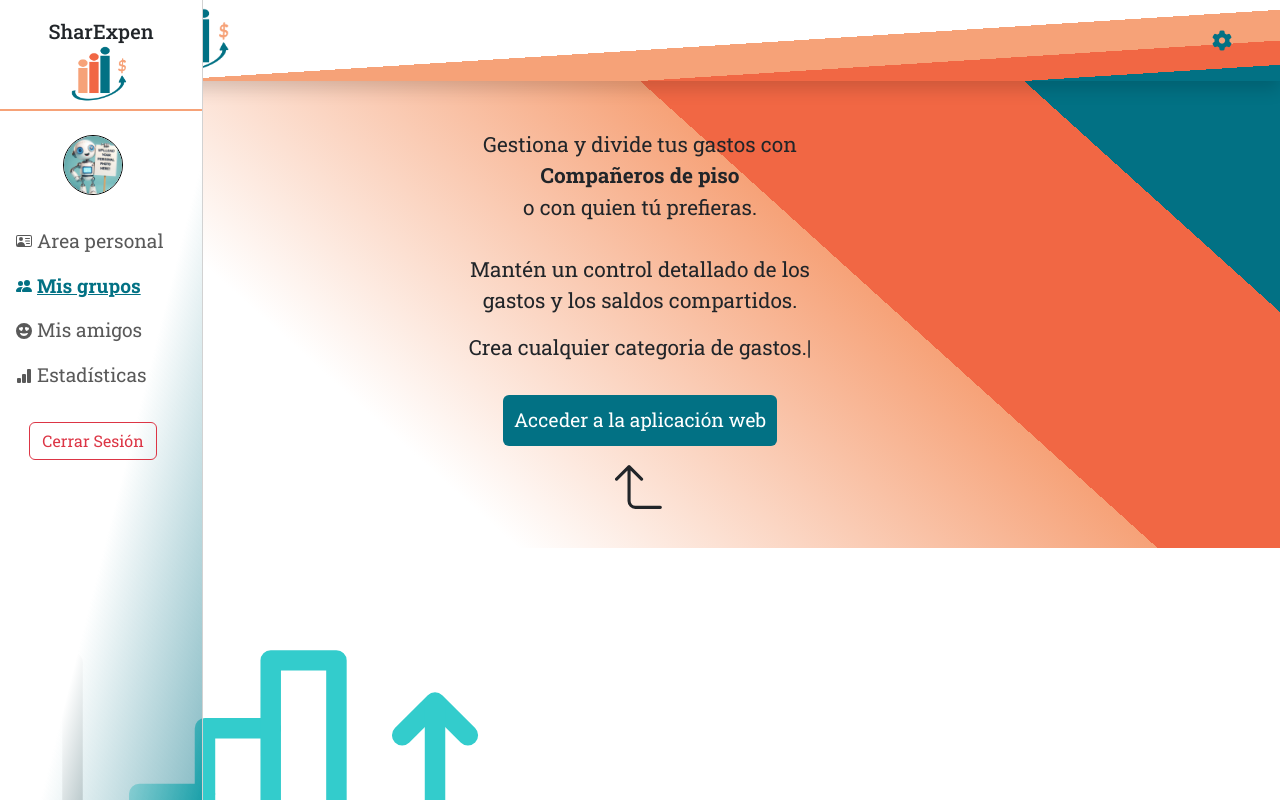
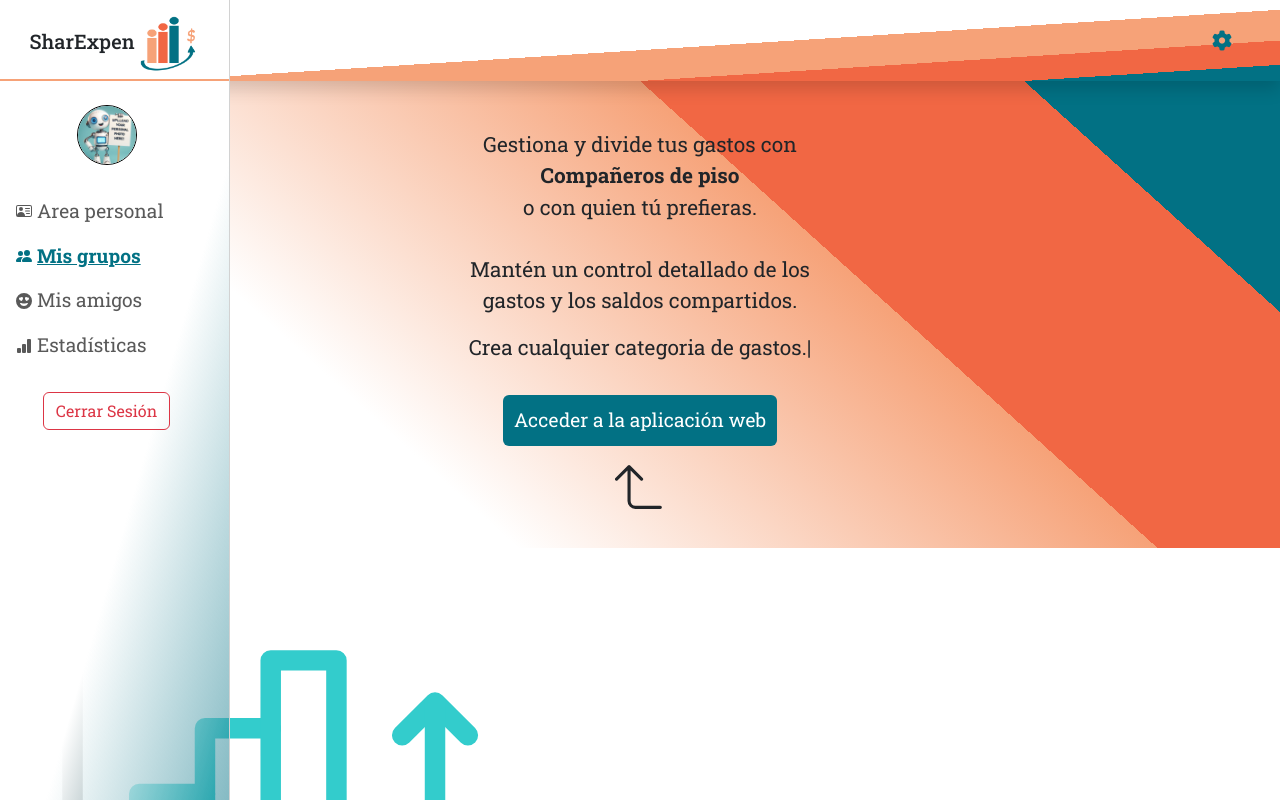
Before and after one commit to matildejb/TFM_front, an Angular app: page /landing in a window 1280 px wide. Shown: the top 800 px of the page. Built offline with nearby package versions, Linux system fonts and the light colour scheme; no server answers; sample sign-in values are in the browser's storage.

Commit message:
Usuario logado se muestra navbar + header
Usuario no logado se muestra solo el header

```diff
--- a/src/app/app.routes.ts
+++ b/src/app/app.routes.ts
@@ -17,7 +17,7 @@ import { loginGuard } from './guards/login.guard';
 
 
 export const routes: Routes = [
-  { path: '', redirectTo: '/landing', pathMatch: 'full' },
+  { path: '', pathMatch: 'full', redirectTo: '/landing' },
   { path: 'landing', component: LandingComponent },
   { path: 'welcome', component: WelcomeComponent },
   { path: 'register', component: RegisterComponent },
--- a/src/app/components/header/header.component.html
+++ b/src/app/components/header/header.component.html
@@ -1,15 +1,23 @@
 <nav class="navbar shadow ps-3 pe-lg-4 d-flex  align-items-center">
 
+  @if(!isLoggedIn)
+  {
   <div class="botonNavbar-Logotipo">
-    <app-navbar></app-navbar>
     <a class="navbar-brand fs-3 fs-md-2" [routerLink]="['/landing']">
       <strong>SharExpen</strong>
       <img src="assets/images/logo.png" alt="logotipo" width="70px">
     </a>
   </div>
+  }
 
   @if(isLoggedIn)
   {
+  <div>
+    <app-navbar></app-navbar>
+    <strong>SharExpen</strong>
+    <img src="assets/images/logo.png" alt="logotipo" width="70px">
+  </div>
+
   <div class="btn-settings me-3 me-md-1 ms-3">
     <button class="icon-settings" type="button" aria-haspopup="true" aria-expanded="false">
       <i class="fas fa-cog fa-lg"></i>
@@ -21,6 +29,7 @@
       <a class="element-settings" [routerLink]="['/settings/about']">Aplicación</a>
     </div>
   </div>
+
   }
 
 </nav>
--- a/src/app/components/header/navbar/navbar.component.css
+++ b/src/app/components/header/navbar/navbar.component.css
@@ -58,7 +58,7 @@ a {
 /* Media query para pantallas grandes */
 @media (min-width: 992px) {
   .offcanvas {
-    width: 203px;
+    width: 230px;
     display: block !important;
     visibility: visible !important;
     transform: none !important;
--- a/src/app/components/header/navbar/navbar.component.html
+++ b/src/app/components/header/navbar/navbar.component.html
@@ -1,4 +1,3 @@
-@if(isLoggedIn){
    <button class="navbar-toggler mx-3 btn-custom" type="button" data-bs-toggle="offcanvas"
         data-bs-target="#offcanvasNavbar" aria-controls="offcanvasNavbar" aria-label="Toggle navigation">
         <i class="bi bi-person-lines-fill icon-user"></i>
@@ -15,8 +14,8 @@
             <ul class="navbar-nav justify-content-end flex-grow-1 pe-3">
                 <li class="nav-item">
                     <a class="nav-link d-block" aria-current="page" [routerLink]="['/user-profile']"
-                    [ngClass]="{ 'active-border': activeLink === 'user-profile' }" (click)="setActive('user-profile')"
-                    (click)="collapseNavbar()">
+                        [ngClass]="{ 'active-border': activeLink === 'user-profile' }"
+                        (click)="setActive('user-profile')" (click)="collapseNavbar()">
                         <app-my-account></app-my-account>
                     </a>
                 </li>
@@ -34,8 +33,9 @@
                         Area personal</a>
                 </li>
                 <li class="nav-item">
-                <a class="nav-link" [routerLink]="['/groupsList']" [ngClass]="{ 'active': activeLink === 'groupsList' }"
-                    (click)="setActive('groupsList')" (click)="collapseNavbar()">
+                    <a class="nav-link" [routerLink]="['/groupsList']"
+                        [ngClass]="{ 'active': activeLink === 'groupsList' }" (click)="setActive('groupsList')"
+                        (click)="collapseNavbar()">
                         <svg xmlns="http://www.w3.org/2000/svg" width="16" height="16" fill="currentColor"
                             class="bi bi-people-fill" viewBox="0 0 16 16">
                             <path
@@ -54,8 +54,9 @@
                         Mis amigos</a>
                 </li>
                 <li class="nav-item">
-                <a class="nav-link" [routerLink]="['/statistics']" [ngClass]="{ 'active': activeLink === 'statistics' }"
-                    (click)="setActive('statistics')" (click)="collapseNavbar()">
+                    <a class="nav-link" [routerLink]="['/statistics']"
+                        [ngClass]="{ 'active': activeLink === 'statistics' }" (click)="setActive('statistics')"
+                        (click)="collapseNavbar()">
                         <svg xmlns="http://www.w3.org/2000/svg" width="16" height="16" fill="currentColor"
                             class="bi bi-bar-chart-fill" viewBox="0 0 16 16">
                             <path
@@ -70,5 +71,3 @@
             </ul>
         </div>
     </div>
-
-}
--- a/src/app/components/header/navbar/navbar.component.ts
+++ b/src/app/components/header/navbar/navbar.component.ts
@@ -1,10 +1,10 @@
 import { Component, inject } from '@angular/core';
-import { NavigationEnd, NavigationError, Router, RouterLink } from '@angular/router';
+import { Router, RouterLink } from '@angular/router';
 import { MyAccountComponent } from '../../../pages/users/user-profile/my-account/my-account.component';
 import { UsersService } from '../../../services/users.service';
 import Swal from 'sweetalert2';
 import { NgClass } from '@angular/common';
-import { filter } from 'rxjs';
+
 
 @Component({
   selector: 'app-navbar',
@@ -18,16 +18,6 @@ export class NavbarComponent {
   private router = inject(Router);
 
   activeLink: string = 'groupsList'; // Variable para almacenar el enlace activo
-
-  // Ocultar elementos del navbar si no estas logado
-  isLoggedIn: boolean = false;
-
- ngOnInit(): void {
-    this.userService.isLoggedIn.subscribe(status => {
-      this.isLoggedIn = status;
-    });
-  }
-
 
 
    // Función para establecer el enlace activo
```
Lines whose indentation alone changed are shown as unchanged.
